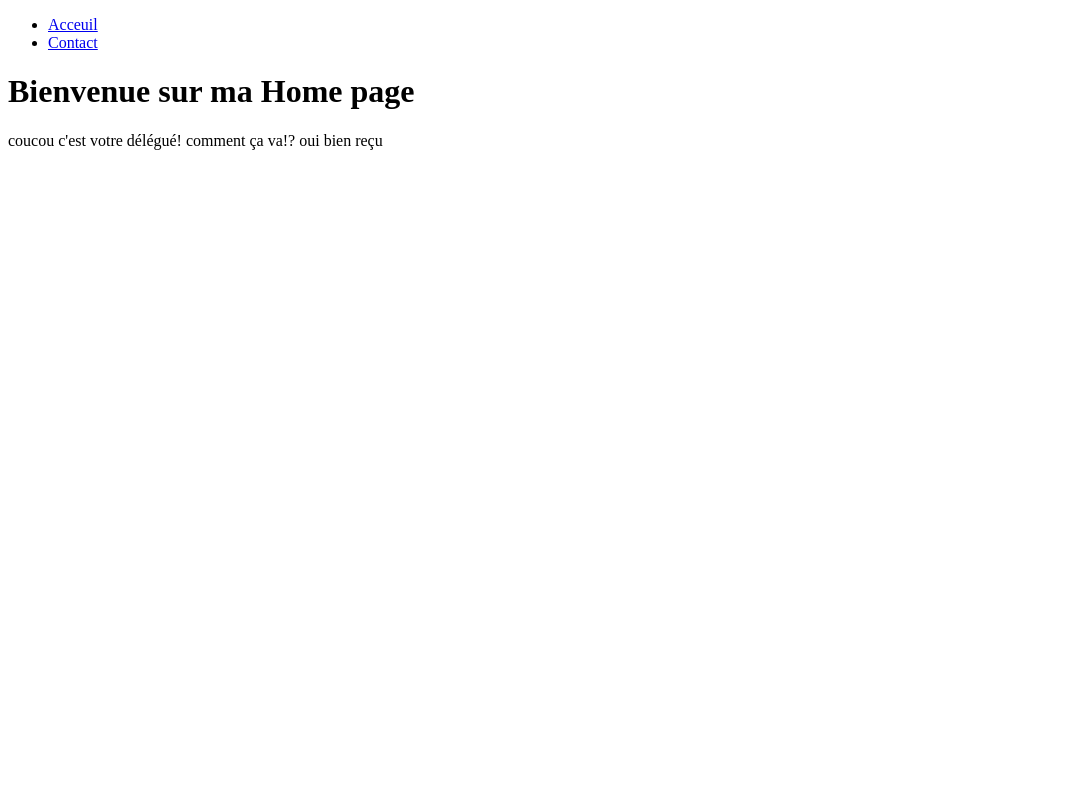
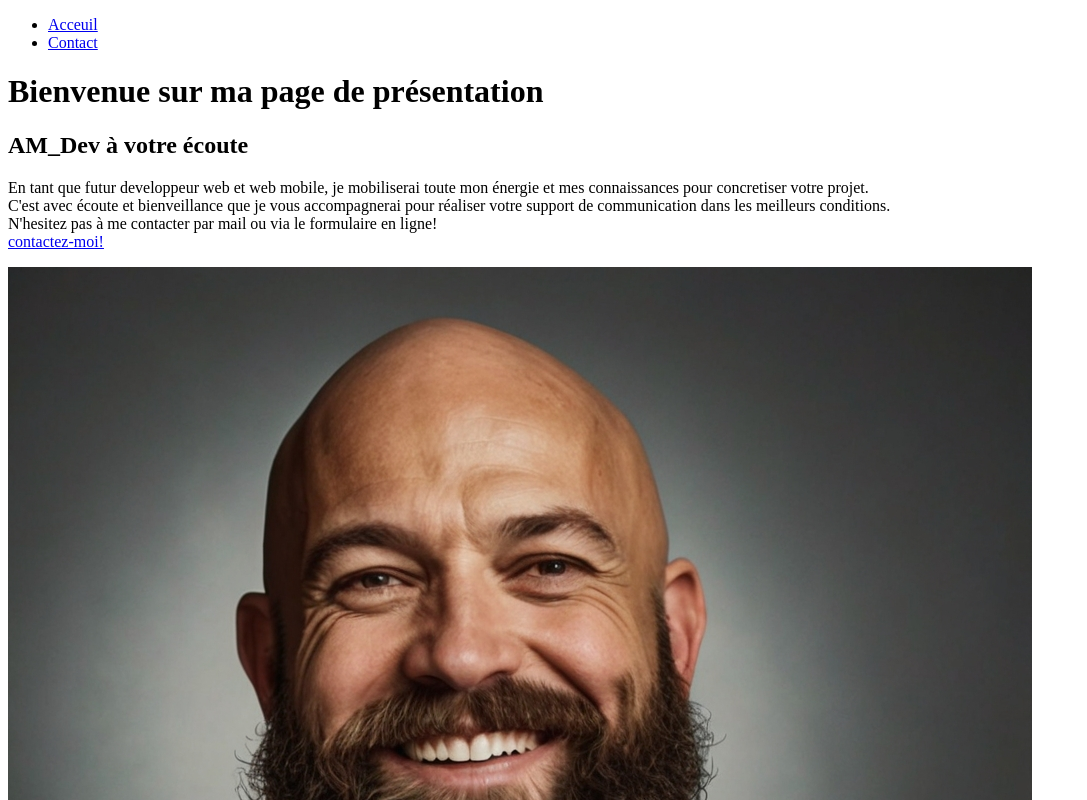
Before and after one commit to ran1mns/ran1mns2025, a plain HTML site: page Adrien/index.html in a window 1280 px wide. Shown: the top 800 px of the page, without its empty margins (0-1087 px from the left). Drawn offline with Linux system fonts and the light colour scheme.

Commit message:
feat(ui): ajout de la page contact, du menu de navigation et de la section présentation avec photo

```diff
--- a/Adrien/index.html
+++ b/Adrien/index.html
@@ -16,11 +16,20 @@
 </nav>
 
 <body>
-    <h1>Bienvenue sur ma Home page</h1>
-    <p>
-        coucou c'est votre délégué! comment ça va!?
-        oui bien reçu
-    </p>
+    <h1>Bienvenue sur ma page de présentation</h1>
+    <section>
+        <h2>AM_Dev à votre écoute</h2>
+        <p>
+            En tant que futur developpeur web et web mobile, je mobiliserai toute mon énergie et mes connaissances pour concretiser votre projet. <br>
+            C'est avec écoute et bienveillance que je vous accompagnerai pour réaliser votre support de communication dans les meilleurs conditions. <br>
+            N'hesitez pas à me contacter par mail ou via le formulaire en ligne! <br>
+            <a href="/Adrien/contact.html">contactez-moi!</a>
+
+        </p>
+    </section>
+    <section>
+        <img src="/Adrien/portrait.jpg" alt="portrait de AM_Dev">
+    </section>
 </body>
 
 </html>
```
Also changed, not shown: Adrien/contact.html (+1 -1 lines).
